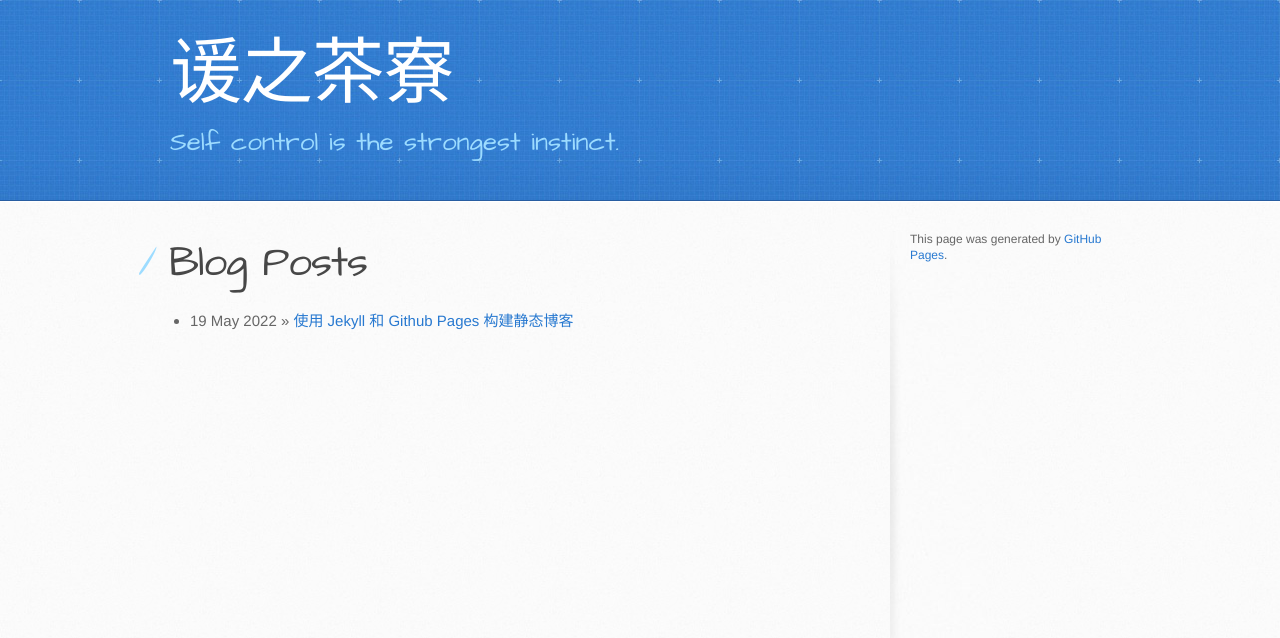
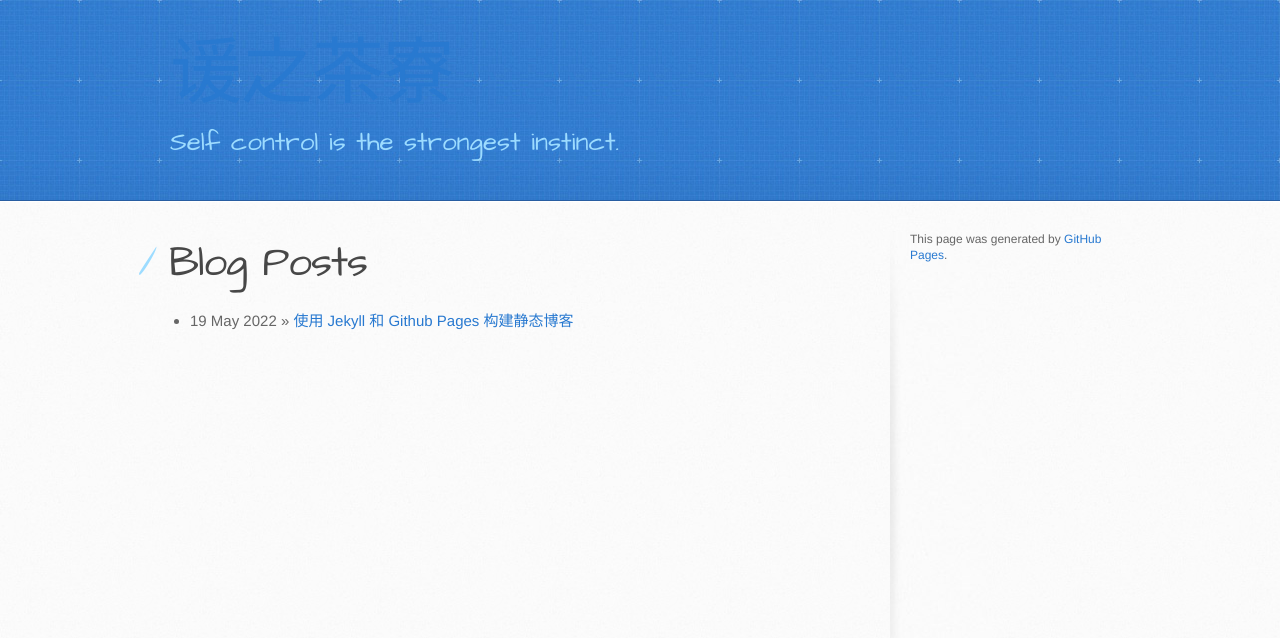
Before and after one commit to yangxuanzhi/yangxuanzhi.github.io, a Jekyll site: the page built from docs/index.html, in a window 1280 px wide. Shown: the top 638 px of the page. Built offline with Jekyll 4.4.1, drawn with Linux system fonts in a browser that asks for light colours.

Commit message:
给标题加上返回主页功能

```diff
--- a/docs/_layouts/default.html
+++ b/docs/_layouts/default.html
@@ -19,7 +19,7 @@
   <body>
     <header>
       <div class="inner">
-        <h1> {{ site.title }} </h1>
+        <h1> <a href={{ site.baseurl }}> {{ site.title }} </a> </h1>
         <h2> {{ site.description }}</h2>
       </div>
     </header>
```
